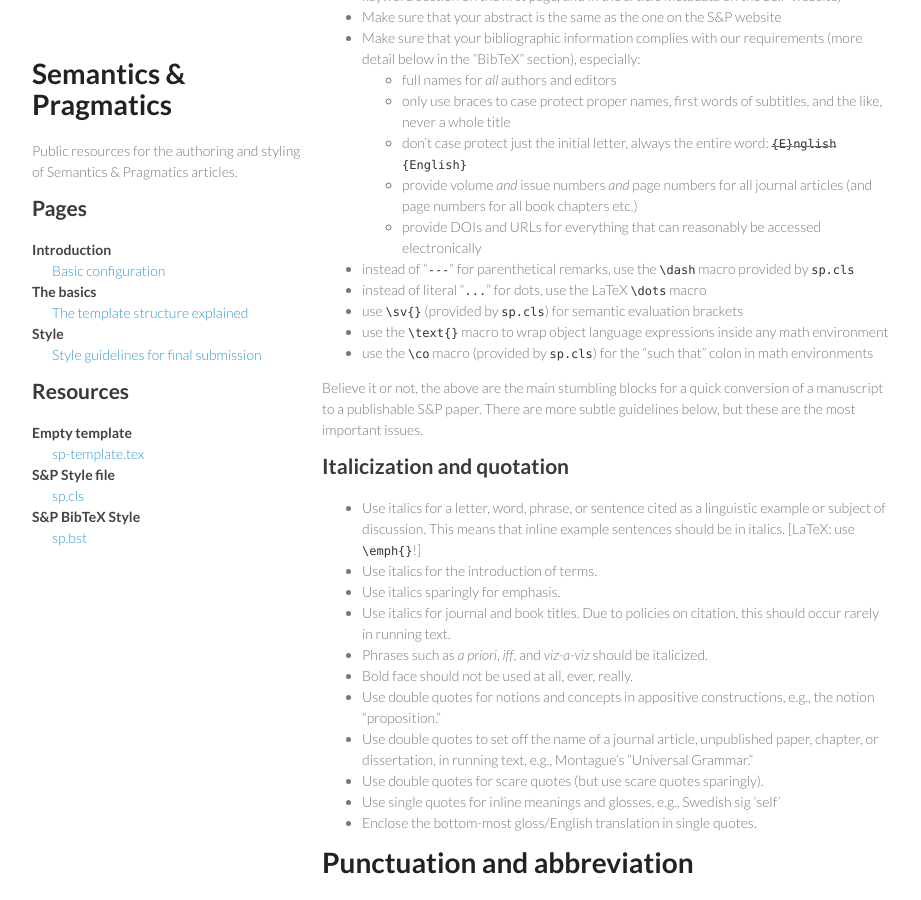
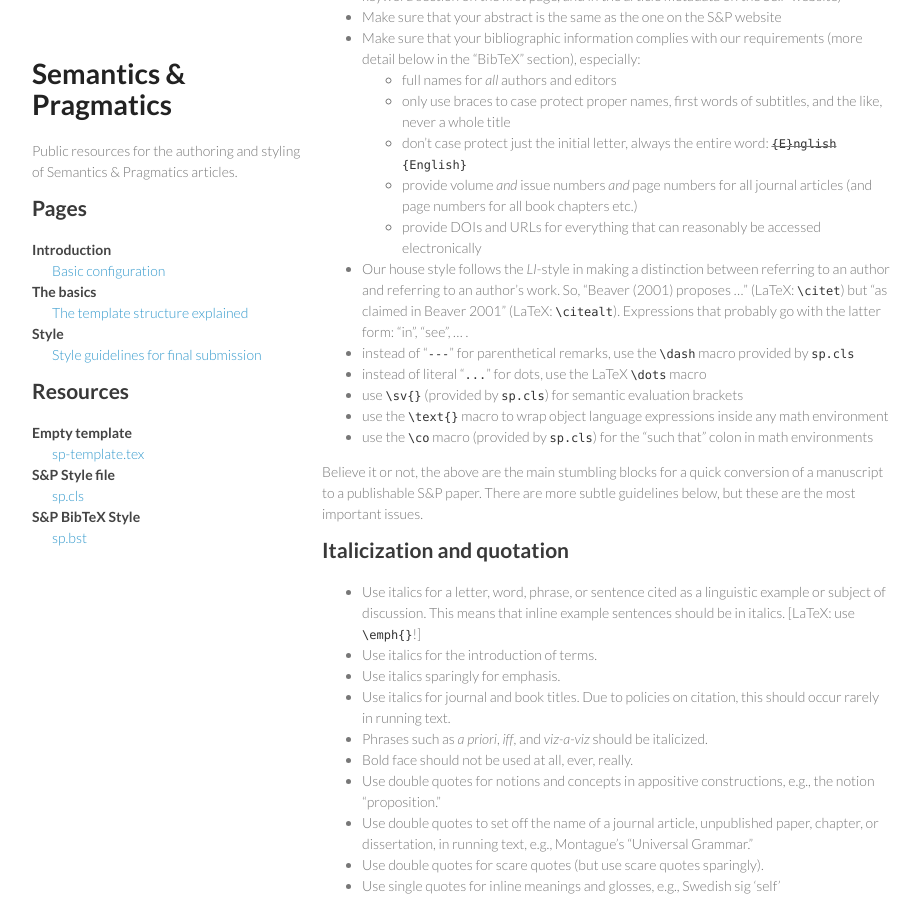
Before and after one commit to semprag/semprag.github.io, a Jekyll site: the page built from style.md, in a window 1280 px wide and 900 px high, scrolled down 406 px. Shown: the whole window, without its empty margins (178-1099 px from the left). Built offline with Jekyll 4.4.1, drawn with Linux system fonts in a browser that asks for light colours; Markdown is read by kramdown in place of the engine named in the settings.

Commit message:
Added note about distinction between "Beaver (2001)" and "Beaver 2001"

```diff
--- a/style.md
+++ b/style.md
@@ -21,6 +21,7 @@ Read your paper one more time very carefully, paying attention to the issues lis
     * don't case protect just the initial letter, always the entire word: ~~`{E}nglish`~~ `{English}`
     * provide volume *and* issue numbers *and* page numbers for all journal articles (and page numbers for all book chapters etc.)
     * provide DOIs and URLs for everything that can reasonably be accessed electronically
+* Our house style follows the *LI*-style in making a distinction between referring to an author and referring to an author's work. So, "Beaver (2001) proposes ..." (LaTeX: `\citet`) but "as claimed in Beaver 2001" (LaTeX: `\citealt`). Expressions that probably go with the latter form: "in", "see", ... .
 * instead of "`---`" for parenthetical remarks, use the `\dash` macro provided by `sp.cls`
 * instead of literal "`...`" for dots, use the LaTeX `\dots` macro
 * use `\sv{}` (provided by `sp.cls`) for semantic evaluation brackets
```
